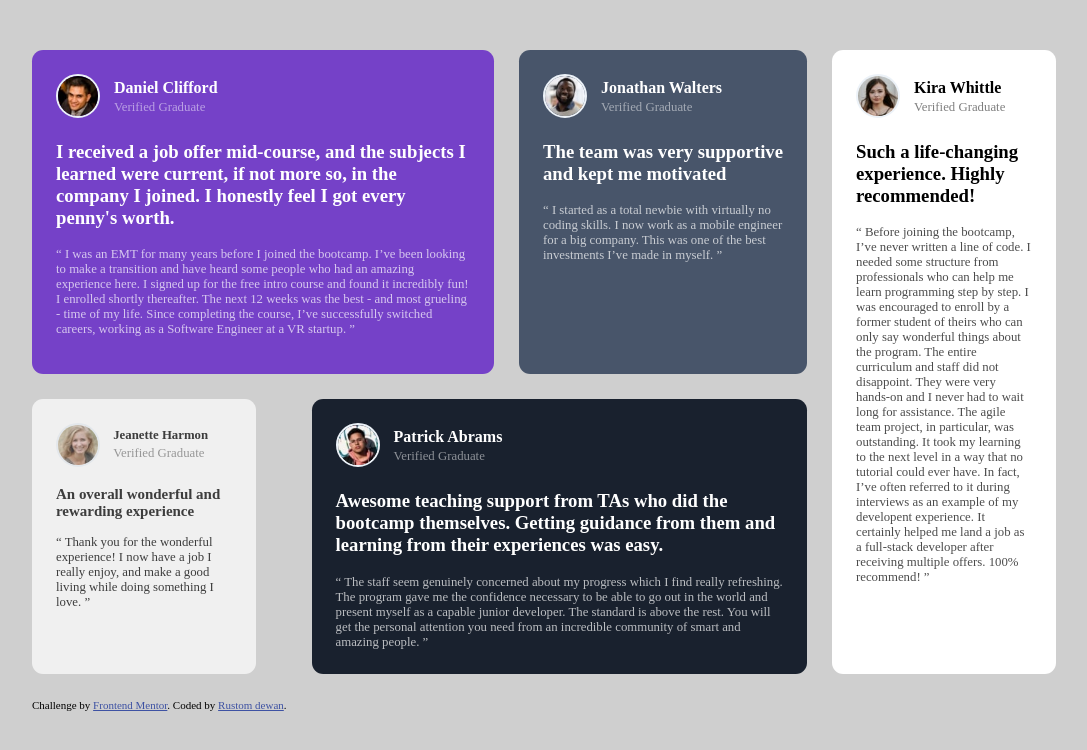
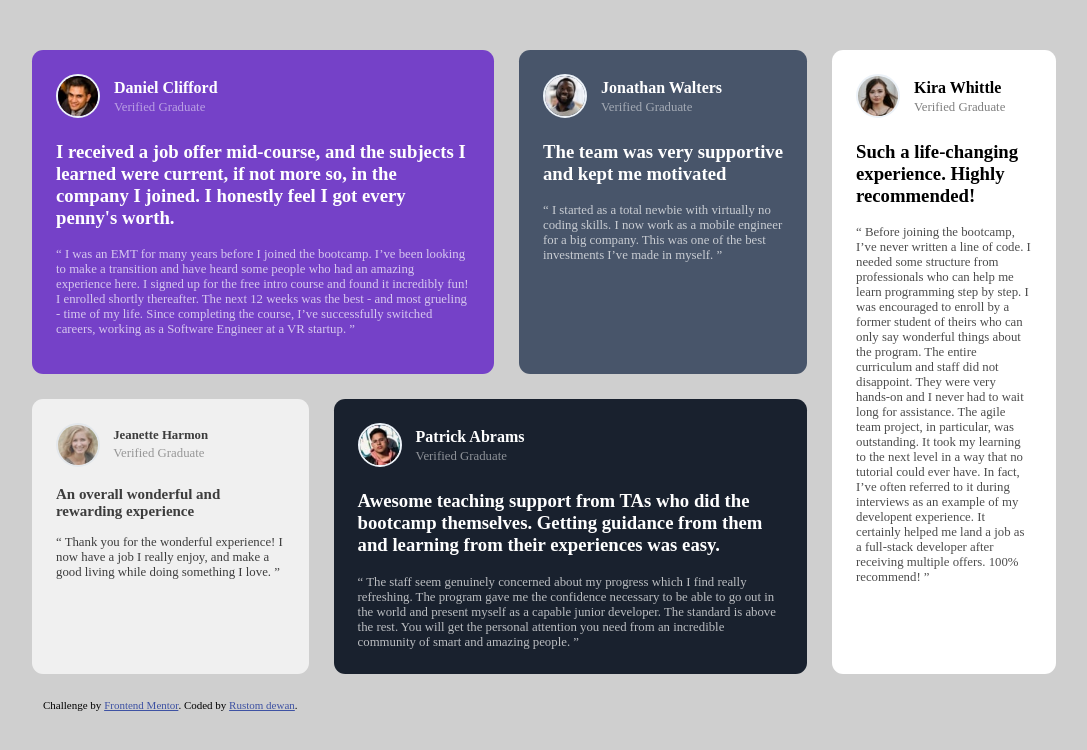
Before and after one commit to Rustom0/project6, a plain HTML site: page index.html in a window 1280 px wide. Shown: the whole page, without its empty margins (96-1183 px from the left). Drawn offline with Linux system fonts and the light colour scheme.

Commit message:
Update style.css

```diff
--- a/style.css
+++ b/style.css
@@ -81,7 +81,6 @@ main{
     grid-area: box5;
     background-color: var(--White);
     border-radius: 0.7rem;
-    width: 11rem;
 }
 .box5{
     opacity: 70%;
```
